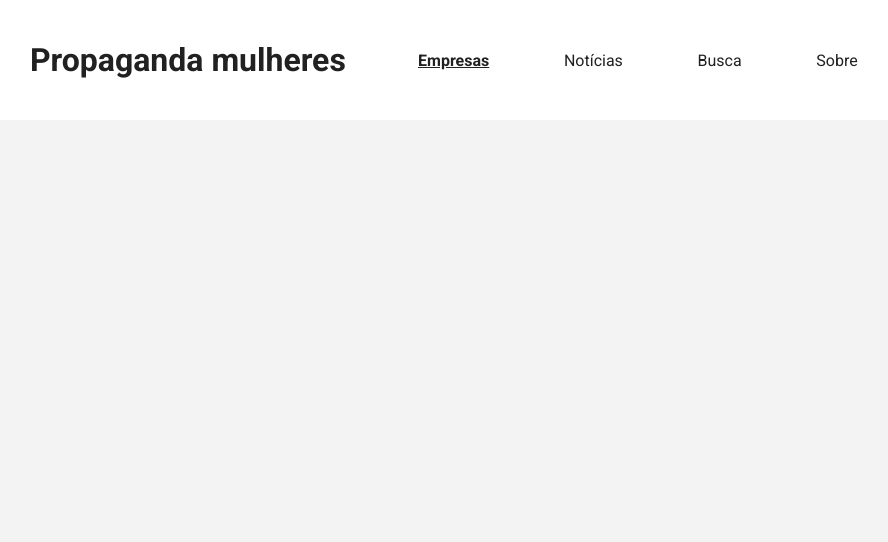
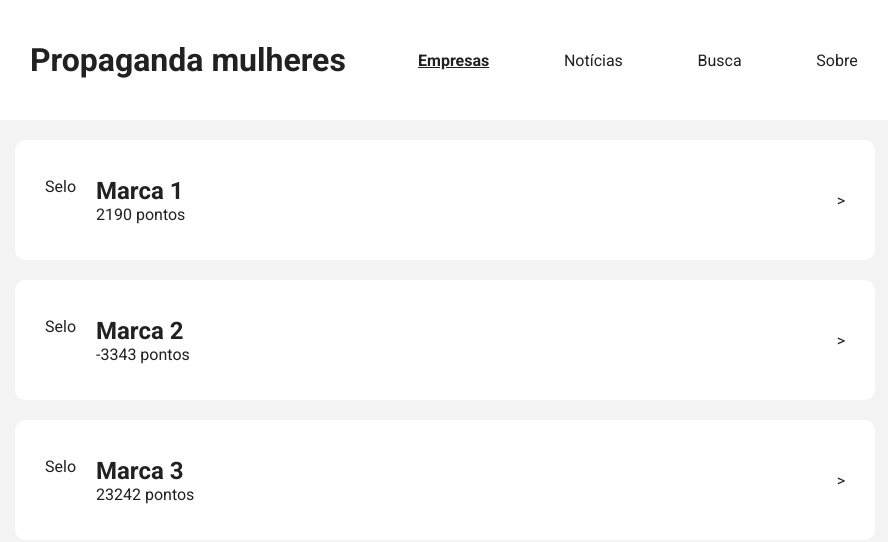
Before and after one commit to JuDCraide/Projeto-HackGrrrl, a React (Create React App) app: page /landing in a window 1280 px wide. Shown: the top 542 px of the page, without its empty margins (195-1083 px from the left). Built offline with nearby package versions, Linux system fonts and the light colour scheme.

Commit message:
feat: adding list item

```diff
--- /dev/null
+++ b/src/components/ListItem/index.js
@@ -0,0 +1,27 @@
+import React from 'react';
+
+import { ItemContainer, ListContainer } from './styles';
+
+function Item({ item }) {
+  return <ItemContainer>
+    <div>
+      Selo
+      <div>
+        <strong>{item.name}</strong>
+        <span>{item.score} pontos</span>
+      </div>
+    </div>
+    {'>'}
+  </ItemContainer>;
+};
+
+function ListItem({ itens = [] }) {
+  console.log(itens);
+  return <ListContainer>
+    {itens.map(item => (
+      <Item key={item.name} item={item} />
+    ))}
+  </ListContainer>
+}
+
+export default ListItem;
--- /dev/null
+++ b/src/components/ListItem/styles.js
@@ -0,0 +1,43 @@
+import styled from 'styled-components';
+
+export const ItemContainer = styled.div`
+  background-color: #fff;
+  height: 120px;
+  width:100%;
+  display: flex;
+  align-items: center;
+  justify-content:space-between;
+  padding: 30px;
+  border-radius:10px;
+
+  div{
+    display: flex;
+
+    div {
+      padding-left: 20px;
+      display:flex;
+      flex-direction:column;
+    }
+  }
+
+  strong{
+    font-size: 24px;
+  }
+
+
+  & + & {
+    margin-top:20px;
+  }
+`;
+
+export const ListContainer = styled.div`
+  width: 100%;
+  flex: 1;
+  display: flex;
+  align-items: center;
+  justify-content: flex-start;
+  flex-direction: column;
+  max-width: 900px;
+  margin: auto;
+  padding: 20px;
+`;
--- a/src/global.js
+++ b/src/global.js
@@ -7,7 +7,8 @@ export default createGlobalStyle`
         box-sizing: border-box;
         outline: 0;
     }
-    body {
+    body, #root {
+        height:100vh;
         background-color: #f3f3f3;
         -webkit-font-font-smoothing: antialiased;
     }
--- a/src/pages/Landing/index.js
+++ b/src/pages/Landing/index.js
@@ -1,12 +1,17 @@
 import React from 'react';
 import Header from '../../components/Header';
+import ListItem from '../../components/ListItem';
 
 import { Container } from './styles';
 
 export default function Landing() {
+
+  const companies=[{name:'Marca 1', score:2190},{name:'Marca 2', score:-3343},{name:'Marca 3', score:23242}]
+
   return (
     <Container>
       <Header/>
+      <ListItem itens={companies}/>
     </Container>
 
   )
```
